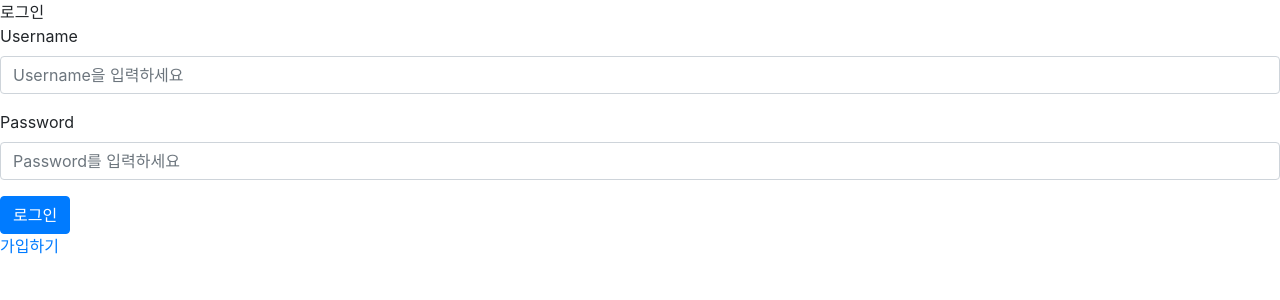
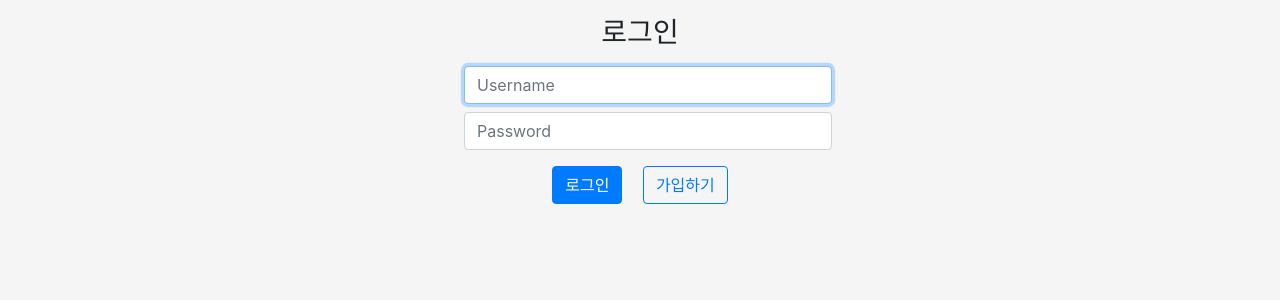
Before and after one commit to moorekwon/Team5_Todo-List, a Django app: page /members/signin/ in a window 1280 px wide. Shown: the top 300 px of the page. Run offline with Django 3.2, Linux system fonts and the light colour scheme; some libraries are stand-ins or nearby versions.

Commit message:
200209 added bootstrap in signin.html

```diff
--- a/app/templates/base.html
+++ b/app/templates/base.html
@@ -1,6 +1,5 @@
+<!doctype html>
 {% load static %}
-
-<!doctype html>
 <html lang="en">
 <head>
     <meta charset="UTF-8">
@@ -10,11 +9,15 @@
     <title>Document</title>
     <link rel="stylesheet" href="{% static 'bootstrap/bootstrap.css' %}">
     <link rel="stylesheet" href="{% static 'bootstrap/bootstrap.css.map' %}">
+    <style>
+        body {
+            background-color: #f5f5f5;
+        }
+    </style>
     {% block head %}
     {% endblock %}
 </head>
-<body>
+
 {% block content %}
 {% endblock %}
-</body>
 </html>
--- a/app/templates/members/signin.html
+++ b/app/templates/members/signin.html
@@ -1,35 +1,29 @@
 {% extends 'base.html' %}
+
+{% block head %}
+<style>
+    .text-center {
+        width: 400px;
+    }
+
+</style>
+{% endblock %}
+
 {% block content %}
-<!--<form action="{% url 'members:signin' %}" method="post">-->
-<!--    {% csrf_token %}-->
-<!--    <fieldset>-->
-<!--        <legend>로그인</legend>-->
-<!--        Username <input type="text" name="username">-->
-<!--        Password <input type="text" name="password">-->
-<!--        <button type="submit">로그인</button>-->
-<!--    </fieldset>-->
-<!--</form>-->
-<!--<div>-->
-<!--    <a href="{% url 'members:signup' %}">가입하기</a>-->
-<!--</div>-->
+<body class="text-center mx-auto text-center">
+<form class="form-signin m-3" action="{% url 'members:signin' %}" method="post">
+    {% csrf_token %}
+    <h1 class="h3 m-3 font-weight-normal">로그인</h1>
 
-<div>로그인</div>
+    <label for="inputUsername" class="sr-only">Username</label>
+    <input type="text" name="username" id="inputUsername" class="form-control m-2" placeholder="Username" required
+           autofocus>
 
-<form action="{% url 'members:signin' %}" method="post">
-    {% csrf_token %}
-    <div class="form-group">
-        <label for="exampleInputEmail1">Username</label>
-        <input type="text" name="username" class="form-control" id="exampleInputEmail1" aria-describedby="emailHelp"
-               placeholder="Username을 입력하세요">
-    </div>
-    <div class="form-group">
-        <label for="exampleInputPassword1">Password</label>
-        <input type="password" name="password" class="form-control" id="exampleInputPassword1" placeholder="Password를 입력하세요">
-    </div>
-    <button type="submit" class="btn btn-primary">로그인</button>
+    <label for="inputPassword" class="sr-only">Password</label>
+    <input type="password" name="password" id="inputPassword" class="form-control m-2" placeholder="Password" required>
+
+    <button class="btn btn-primary m-2" type="submit">로그인</button>
+    <a href="{% url 'members:signup' %}" class="btn btn-outline-primary m-2">가입하기</a>
 </form>
-
-<div>
-    <a href="{% url 'members:signup' %}">가입하기</a>
-</div>
+</body>
 {% endblock %}
```
Also changed, not shown: app/db.sqlite3.
